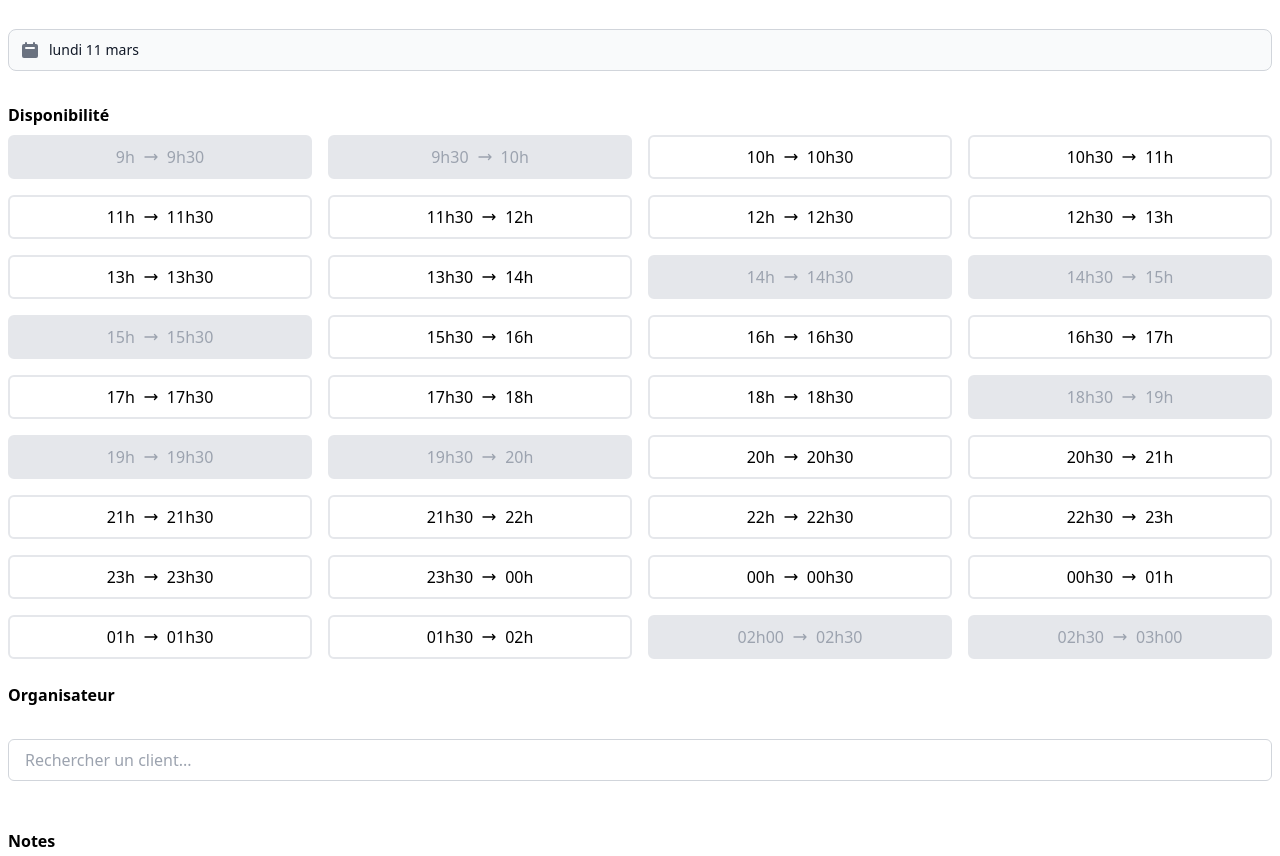
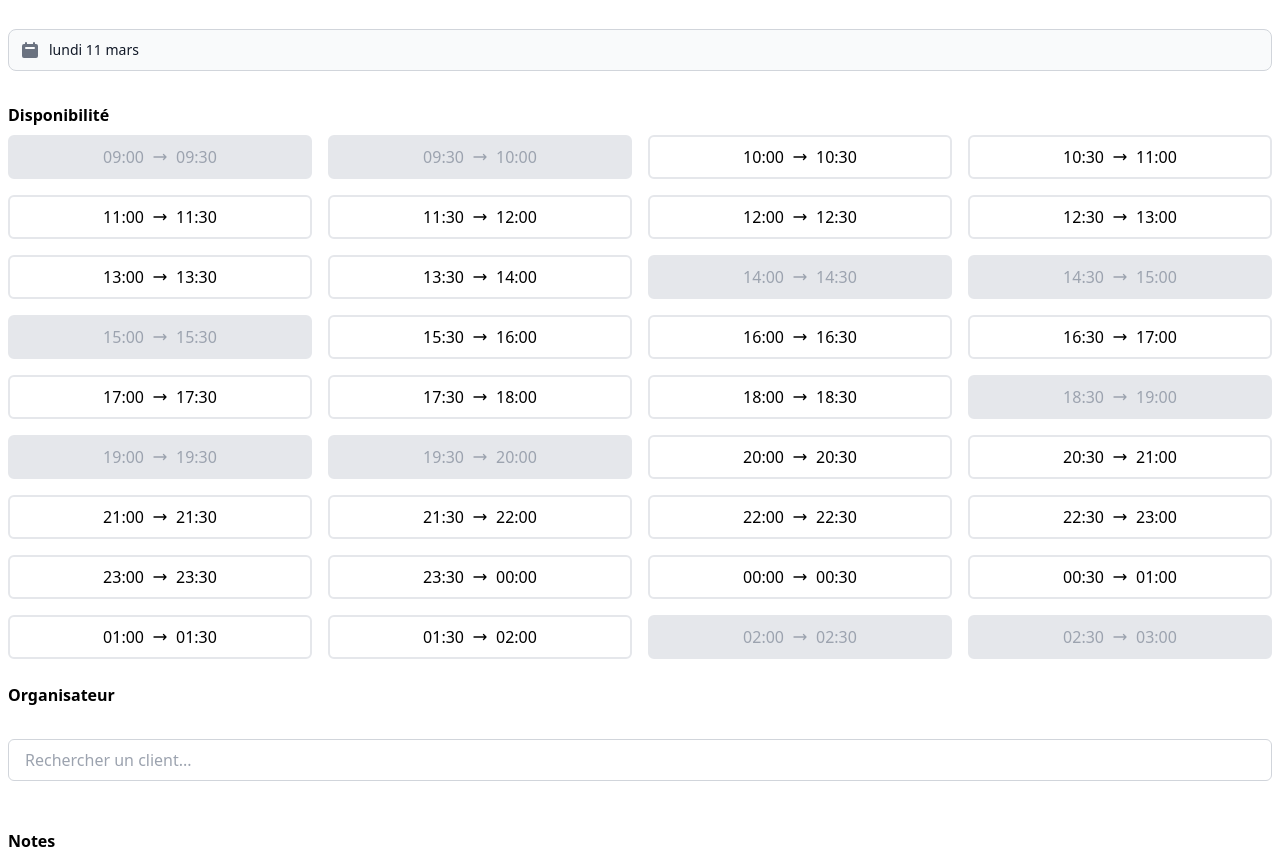
Before and after one commit to belkacem-oussama/SFive-Checking-Front, a React (Vite) app in the folder front/: page /book in a window 1280 px wide. Shown: the part 480-1336 px from the top of the page. Built offline with nearby package versions, Linux system fonts and the light colour scheme.

Commit message:
fik hours

```diff
--- a/front/src/pages/BookingForm.jsx
+++ b/front/src/pages/BookingForm.jsx
@@ -17,42 +17,42 @@ export default function BookingForm() {
   ]
 
   const fieldAvailability = [
-    { available: 0, start: "9h", end: "9h30" },
-    { available: 0, start: "9h30", end: "10h" },
-    { available: 1, start: "10h", end: "10h30" },
-    { available: 1, start: "10h30", end: "11h" },
-    { available: 1, start: "11h", end: "11h30" },
-    { available: 1, start: "11h30", end: "12h" },
-    { available: 1, start: "12h", end: "12h30" },
-    { available: 1, start: "12h30", end: "13h" },
-    { available: 1, start: "13h", end: "13h30" },
-    { available: 1, start: "13h30", end: "14h" },
-    { available: 0, start: "14h", end: "14h30" },
-    { available: 0, start: "14h30", end: "15h" },
-    { available: 0, start: "15h", end: "15h30" },
-    { available: 1, start: "15h30", end: "16h" },
-    { available: 1, start: "16h", end: "16h30" },
-    { available: 1, start: "16h30", end: "17h" },
-    { available: 1, start: "17h", end: "17h30" },
-    { available: 1, start: "17h30", end: "18h" },
-    { available: 1, start: "18h", end: "18h30" },
-    { available: 0, start: "18h30", end: "19h" },
-    { available: 0, start: "19h", end: "19h30" },
-    { available: 0, start: "19h30", end: "20h" },
-    { available: 1, start: "20h", end: "20h30" },
-    { available: 1, start: "20h30", end: "21h" },
-    { available: 1, start: "21h", end: "21h30" },
-    { available: 1, start: "21h30", end: "22h" },
-    { available: 1, start: "22h", end: "22h30" },
-    { available: 1, start: "22h30", end: "23h" },
-    { available: 1, start: "23h", end: "23h30" },
-    { available: 1, start: "23h30", end: "00h" },
-    { available: 1, start: "00h", end: "00h30" },
-    { available: 1, start: "00h30", end: "01h" },
-    { available: 1, start: "01h", end: "01h30" },
-    { available: 1, start: "01h30", end: "02h" },
-    { available: 0, start: "02h00", end: "02h30" },
-    { available: 0, start: "02h30", end: "03h00" },
+    { available: 0, start: "09:00", end: "09:30" },
+    { available: 0, start: "09:30", end: "10:00" },
+    { available: 1, start: "10:00", end: "10:30" },
+    { available: 1, start: "10:30", end: "11:00" },
+    { available: 1, start: "11:00", end: "11:30" },
+    { available: 1, start: "11:30", end: "12:00" },
+    { available: 1, start: "12:00", end: "12:30" },
+    { available: 1, start: "12:30", end: "13:00" },
+    { available: 1, start: "13:00", end: "13:30" },
+    { available: 1, start: "13:30", end: "14:00" },
+    { available: 0, start: "14:00", end: "14:30" },
+    { available: 0, start: "14:30", end: "15:00" },
+    { available: 0, start: "15:00", end: "15:30" },
+    { available: 1, start: "15:30", end: "16:00" },
+    { available: 1, start: "16:00", end: "16:30" },
+    { available: 1, start: "16:30", end: "17:00" },
+    { available: 1, start: "17:00", end: "17:30" },
+    { available: 1, start: "17:30", end: "18:00" },
+    { available: 1, start: "18:00", end: "18:30" },
+    { available: 0, start: "18:30", end: "19:00" },
+    { available: 0, start: "19:00", end: "19:30" },
+    { available: 0, start: "19:30", end: "20:00" },
+    { available: 1, start: "20:00", end: "20:30" },
+    { available: 1, start: "20:30", end: "21:00" },
+    { available: 1, start: "21:00", end: "21:30" },
+    { available: 1, start: "21:30", end: "22:00" },
+    { available: 1, start: "22:00", end: "22:30" },
+    { available: 1, start: "22:30", end: "23:00" },
+    { available: 1, start: "23:00", end: "23:30" },
+    { available: 1, start: "23:30", end: "00:00" },
+    { available: 1, start: "00:00", end: "00:30" },
+    { available: 1, start: "00:30", end: "01:00" },
+    { available: 1, start: "01:00", end: "01:30" },
+    { available: 1, start: "01:30", end: "02:00" },
+    { available: 0, start: "02:00", end: "02:30" },
+    { available: 0, start: "02:30", end: "03:00" },
   ]
 
   // Obtention de la date du jour avec le même format que formattedDate
```
